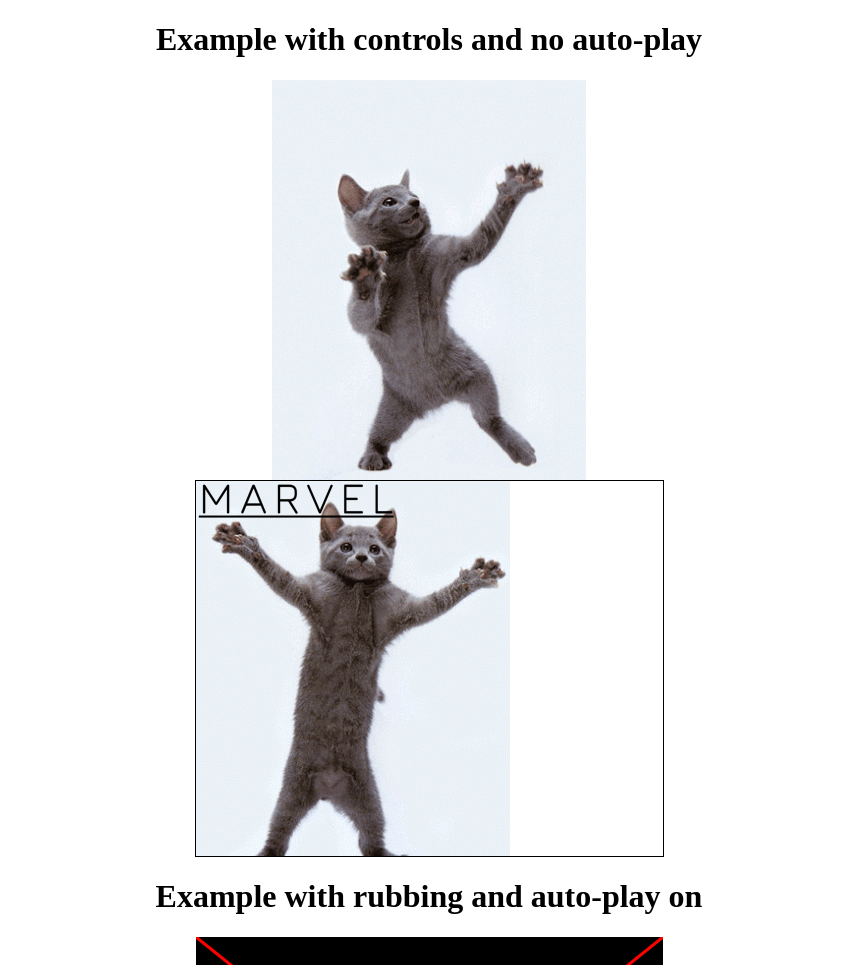
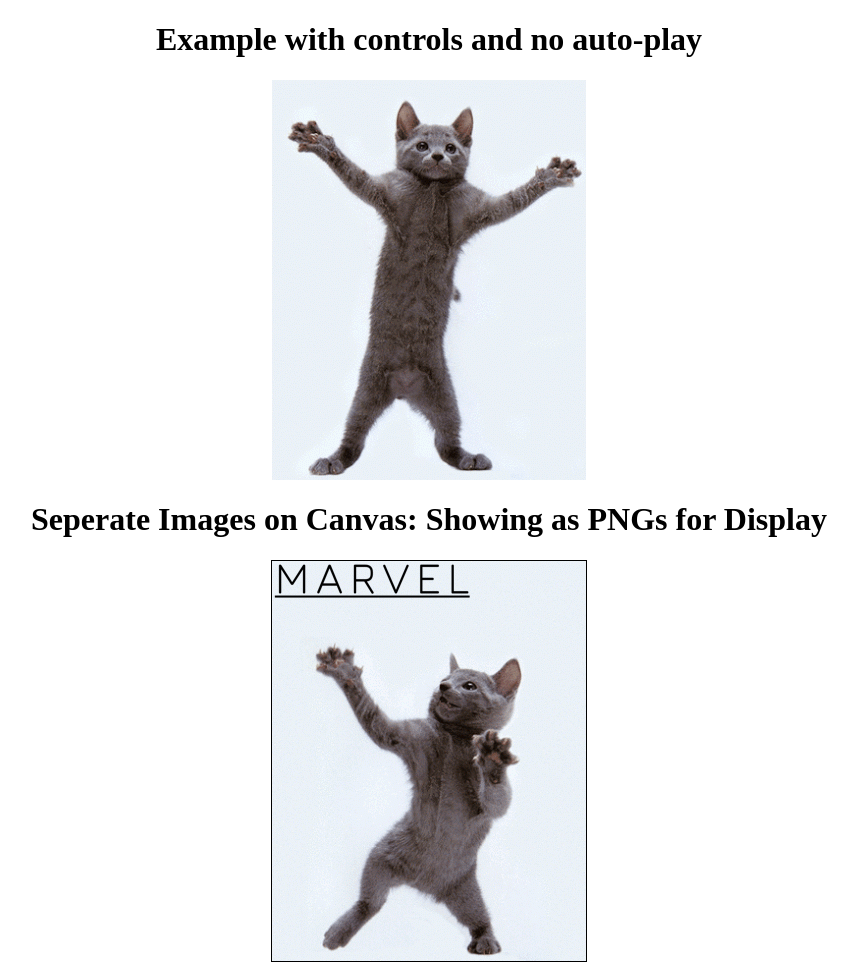
Before and after one commit to GuanmingQiao/CatHub, a website: page test.html in a window 1280 px wide. Shown: the top 965 px of the page, without its empty margins (211-1069 px from the left). Drawn offline with Linux system fonts and the light colour scheme; no server answers.

Commit message:
fixed canvas autosizing of downloadable gif

```diff
--- a/test.html
+++ b/test.html
@@ -19,8 +19,9 @@
 <body>
 <center>
     <h1>Example with controls and no auto-play</h1>
-    <img id="dataStore" src="./assets/logo.jpg" rel:animated_src="./assets/catStock.gif" rel:auto_play="0" width="467" height="375" />
-    <canvas id="myCanvas" width="467" height="375" style="border:1px solid #000000;"></canvas>
+    <img id="dataStore" src="./assets/logo.jpg" rel:animated_src="./assets/catStock.gif" rel:auto_play="0" width=auto height=auto />
+    <h1>Seperate Images on Canvas: Showing as PNGs for Display</h1>
+    <canvas id="myCanvas" width=auto height=auto style="border:1px solid #000000;"></canvas>
     <br>
     <script type="text/javascript">
         var sup1 = new SuperGif({ gif: document.getElementById('dataStore') } );
@@ -28,12 +29,15 @@
         const ctx = canvas.getContext('2d');
 
         sup1.load(function(){
+            canvas.width = sup1.get_canvas().width;
+            canvas.height = sup1.get_canvas().height;
             var grabLimit = sup1.get_length();  // Number of screenshots to take
-            var shots  = [];
-            var grabRate  = 600; // Miliseconds. 500 = half a second, this gives enterLoop 1 extra second to load
+            // Miliseconds. 500 = half a second, should gives enterLoop 100 extra milisecond to load
+            // e.g. the setTimeout of enterLoop is 200, then this grabRate should be 300
+            var grabRate  = 300;
             var count     = 0;
 
-            enterLoop(0, grabLimit);
+            animate(0, grabLimit);
 
             var encoder = new GIFEncoder();
             encoder.setRepeat(0);  //0  -> loop forever, 1+ -> loop n times then stop
@@ -59,12 +63,10 @@
                     var imdata = ctx.getImageData(0,0,canvas.width,canvas.height);
                     encoder.addFrame(ctx);
                 }
-                // var img = canvas.toDataURL("image/png");
-                // shots.push(img);
             }, grabRate);
         })
 
-        function enterLoop(index, length){
+        function animate(index, length){
             logo_image = new Image();
             logo_image.src = 'assets/logo.jpg';
             logo_image.onload = function(){
@@ -77,8 +79,8 @@
                     sup1.move_to(index);
                     index++;
                     setTimeout(function() {
-                        enterLoop(index % length, length);
-                    }, 500)
+                        animate(index % length, length);
+                    }, 200)
                 }
             }
         }
@@ -94,6 +96,7 @@
 
     <br><br>
     <p>Image via <a href="http://mlkshk.com/p/IP08">mlkshk</a></p>
+    <h1>Downloadable Gif</h1>
 </center>
 
 </body>
```
